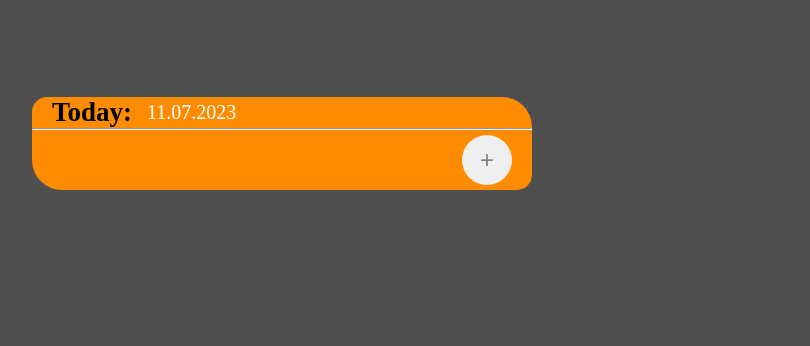
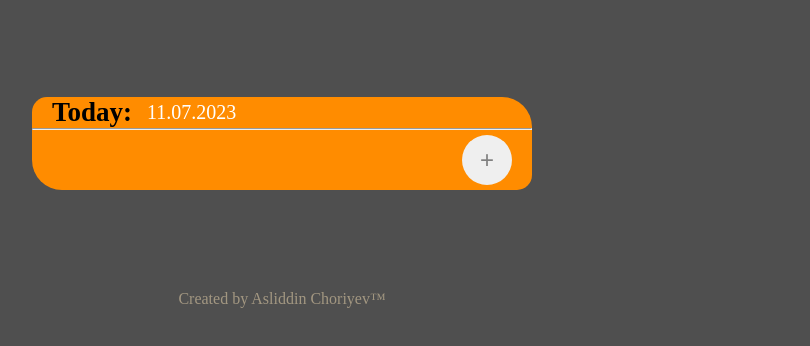
Before and after one commit to Asliddin-Choriyev/My-Notes, a plain HTML site: page index.html in a window 1280 px wide. Shown: the part 114-460 px from the top of the page, without its empty margins (358-1168 px from the left). Drawn offline with Linux system fonts and the light colour scheme.

Commit message:
developer name writed

```diff
--- a/index.html
+++ b/index.html
@@ -11,12 +11,11 @@
       <h1>Your Notes</h1>
     </div>
     <div class="todo-container">
-
       <div class="title">
         <h2>Today:</h2>
         <span></span>
       </div>
-      <hr>
+      <hr />
       <ul class="list"></ul>
       <form class="form hidden">
         <input type="text" class="input" />
@@ -26,7 +25,7 @@
         <button class="plus-btn">+</button>
       </div>
     </div>
-
+    <div class="developer">Created by Asliddin Choriyev™</div>
     <script src="./index.js"></script>
   </body>
 </html>
--- a/style.css
+++ b/style.css
@@ -6,7 +6,6 @@
 
 body {
   overflow-x: hidden;
-
   background-color: rgba(0, 0, 0, 0.689);
 }
 
@@ -34,6 +33,12 @@ body {
   color: white;
 }
 
+.developer {
+  text-align: center;
+  opacity: 0.5;
+  margin-top: 100px;
+  color: wheat;
+}
 .list-item {
   display: flex;
   align-items: center;
```
